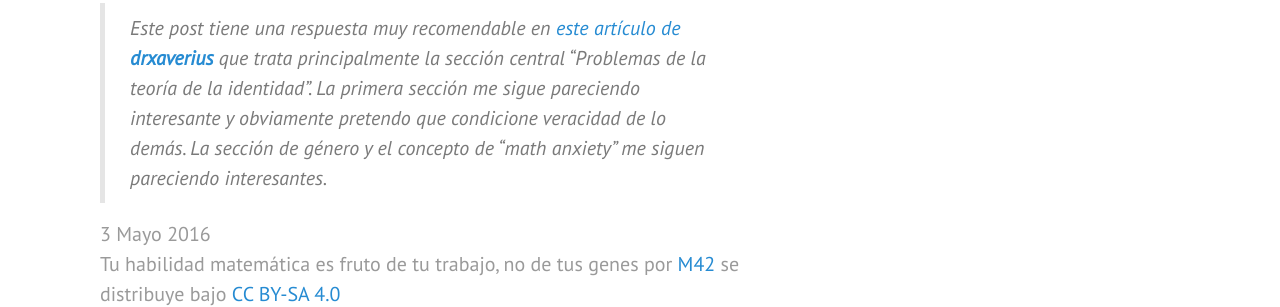
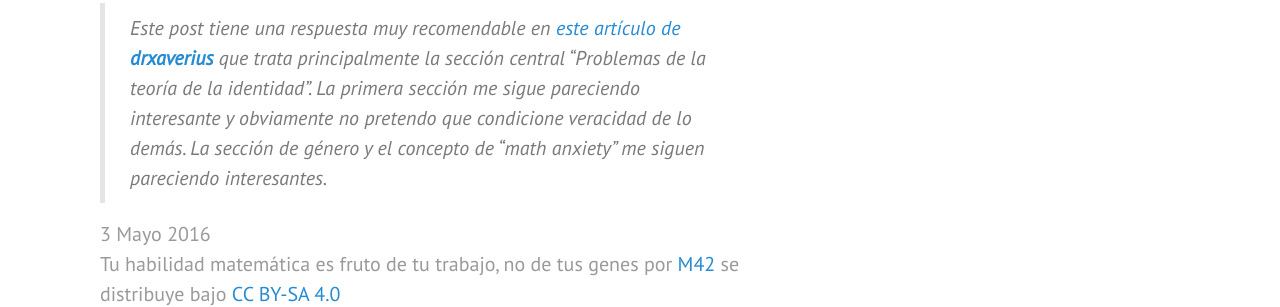
Before and after one commit to coDual/codual.github.io, a Jekyll site: the page built from _posts/2016-05-03-estudiantes.md, in a window 1280 px wide and 900 px high, scrolled down 3841 px. Shown: the part 511-818 px from the top of the window. Built offline with Jekyll 4.4.1, drawn with Linux system fonts in a browser that asks for light colours.

Commit message:
Metatypo!

```diff
--- a/_posts/2016-05-03-estudiantes.md
+++ b/_posts/2016-05-03-estudiantes.md
@@ -144,5 +144,5 @@ quienes queremos divulgar matemáticas, ni en dioses ni dones externos está el
 mismos realizamos el esfuerzo, potenciados por nuestro propio interés en la materia. Parece una explicación más justa, y además, probablemente más cierta.
 
 > *Este post tiene una respuesta muy recomendable en [este artículo de **drxaverius**](https://biolovulpes.wordpress.com/2016/05/06/borrador-respuesta-a-tu-habilidad-matematica-es-fruto-de-tu-trabajo-no-de-tus-genes) que trata principalmente la sección central "Problemas de la teoría de la identidad".
-> La primera sección me sigue pareciendo interesante y obviamente pretendo que condicione veracidad de lo demás.
+> La primera sección me sigue pareciendo interesante y obviamente no pretendo que condicione veracidad de lo demás.
 > La sección de género y el concepto de "math anxiety" me siguen pareciendo interesantes.*
```
